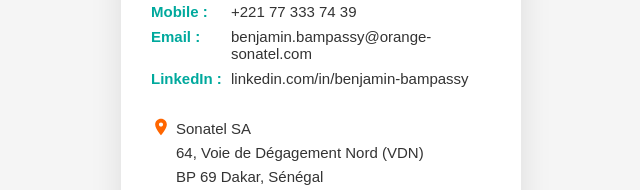
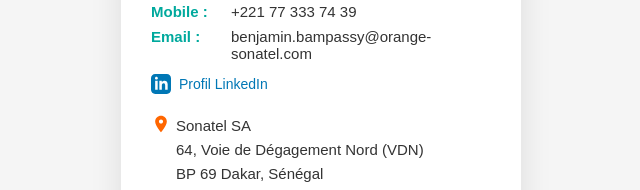
Before and after one commit to benjmeth/carte-de-visite, a plain HTML site: page index.html in a window 1280 px wide. Shown: the part 297-487 px from the top of the page, without its empty margins (319-959 px from the left). Drawn offline with Linux system fonts and the light colour scheme.

Commit message:
index.html

```diff
--- a/index.html
+++ b/index.html
@@ -13,8 +13,6 @@
             margin: 0;
             padding: 0;
             box-sizing: border-box;
-        .qr-banner:active {
-            transform: translateX(-50%) scale(0.95);
         }
 
         body {
@@ -118,16 +116,38 @@
         .contact-value a {
             color: #333;
             text-decoration: none;
-            transition: color 0.3s;
         }
 
-        .contact-value a:hover {
-            color: #ff6600;
+        /* LinkedIn */
+        .linkedin-section {
+            margin-top: 12px;
+            display: flex;
+            align-items: center;
+            gap: 10px;
+        }
+
+        .linkedin-icon {
+            width: 20px;
+            height: 20px;
+            fill: #0077b5;
+        }
+
+        .linkedin-link {
+            color: #0077b5;
+            text-decoration: none;
+            font-size: 14px;
+            display: flex;
+            align-items: center;
+            gap: 8px;
+        }
+
+        .linkedin-link:hover {
+            text-decoration: underline;
         }
 
         /* Adresse avec géolocalisation */
         .address-section {
-            margin-top: 30px;
+            margin-top: 20px;
             font-size: 15px;
             line-height: 1.6;
             color: #333;
@@ -165,11 +185,6 @@
         .website a {
             color: #333;
             text-decoration: none;
-            transition: color 0.3s;
-        }
-
-        .website a:hover {
-            color: #ff6600;
         }
 
         /* Logo 40 ans ensemble */
@@ -350,6 +365,10 @@
                 width: 22px;
                 height: 22px;
             }
+
+            .linkedin-section {
+                margin-top: 8px;
+            }
         }
     </style>
 </head>
@@ -387,9 +406,15 @@
                     <span class="contact-label">Email :</span>
                     <span class="contact-value"><a href="mailto:benjamin.bampassy@orange-sonatel.com">benjamin.bampassy@orange-sonatel.com</a></span>
                 </div>
-                <div class="contact-item">
-                    <span class="contact-label">LinkedIn :</span>
-                    <span class="contact-value"><a href="https://www.linkedin.com/in/benjamin-bampassy-2b6863105/" target="_blank">linkedin.com/in/benjamin-bampassy</a></span>
+
+                <!-- LinkedIn -->
+                <div class="linkedin-section">
+                    <a href="https://www.linkedin.com/in/benjamin-bampassy-2b6863105/" target="_blank" class="linkedin-link">
+                        <svg class="linkedin-icon" viewBox="0 0 24 24" xmlns="http://www.w3.org/2000/svg">
+                            <path d="M19 0h-14c-2.761 0-5 2.239-5 5v14c0 2.761 2.239 5 5 5h14c2.762 0 5-2.239 5-5v-14c0-2.761-2.238-5-5-5zm-11 19h-3v-11h3v11zm-1.5-12.268c-.966 0-1.75-.79-1.75-1.764s.784-1.764 1.75-1.764 1.75.79 1.75 1.764-.783 1.764-1.75 1.764zm13.5 12.268h-3v-5.604c0-3.368-4-3.113-4 0v5.604h-3v-11h3v1.765c1.396-2.586 7-2.777 7 2.476v6.759z"/>
+                        </svg>
+                        Profil LinkedIn
+                    </a>
                 </div>
             </div>
 
@@ -493,7 +518,7 @@
             }
         }
 
-        // Données vCard avec géolocalisation
+        // Données vCard avec géolocalisation et LinkedIn
         const vCardData = `BEGIN:VCARD
 VERSION:3.0
 FN:Benjamin Bampassy
@@ -503,10 +528,10 @@ TITLE:Project Management Officer
 TEL;TYPE=WORK:+221338391160
 TEL;TYPE=CELL:+221773337439
 EMAIL:benjamin.bampassy@orange-sonatel.com
-URL;TYPE=LINKEDIN:https://www.linkedin.com/in/benjamin-bampassy-2b6863105/
 ADR;TYPE=WORK:;;64 Voie de Dégagement Nord (VDN);Dakar;;BP 69;Sénégal
 GEO:${SONATEL_COORDINATES.lat};${SONATEL_COORDINATES.lng}
 URL:www.sonatel.sn
+URL;TYPE=LINKEDIN:https://www.linkedin.com/in/benjamin-bampassy-2b6863105/
 END:VCARD`;
 
         // Générer le QR Code au chargement
```
